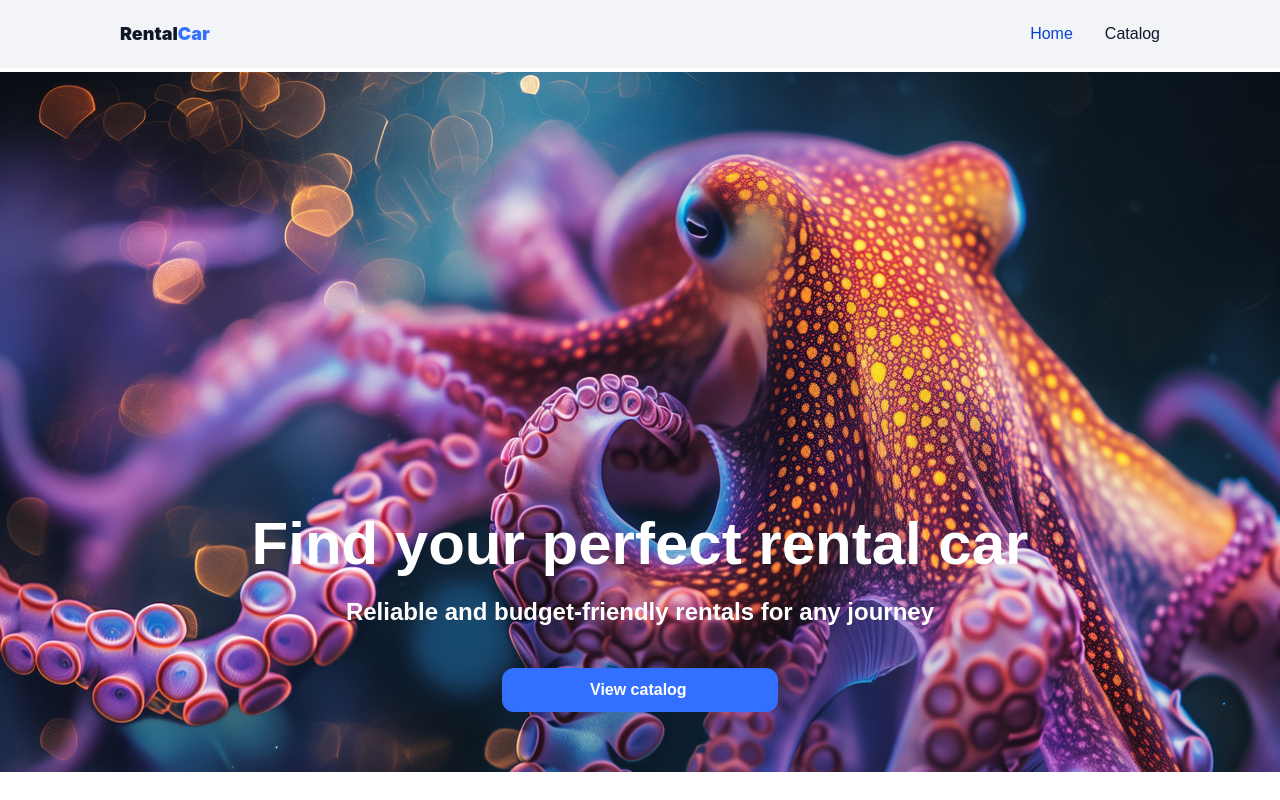
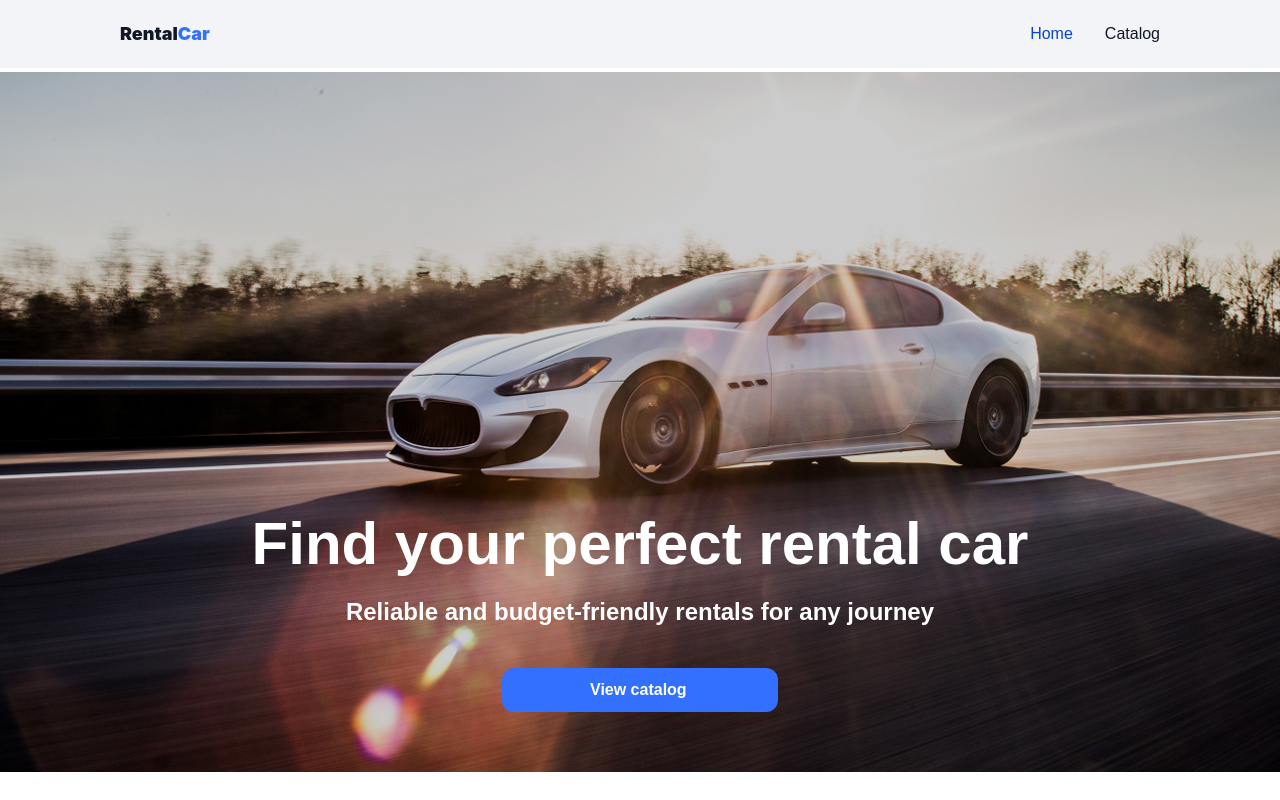
Before and after one commit to yurikorock/RentalCar, a React (Vite) app: page / in a window 1280 px wide. Built offline with nearby package versions, Linux system fonts and the light colour scheme.

Commit message:
edit hero img

```diff
--- a/src/pages/HomePage/HomePage.module.css
+++ b/src/pages/HomePage/HomePage.module.css
@@ -1,11 +1,14 @@
 .hero {
-    background-image: url(../../../public/osminog.jpg);
-
+    background-image: url(../../../public/homepage-image-1x.jpg);
+    height: 90vh;
     height: 700px;
     display: flex;
     flex-direction: column;
     justify-content: flex-end;
     align-items: center;
+    background-repeat: no-repeat;
+    background-position: center;
+    background-size: cover;
 }
 
 .title {
```
